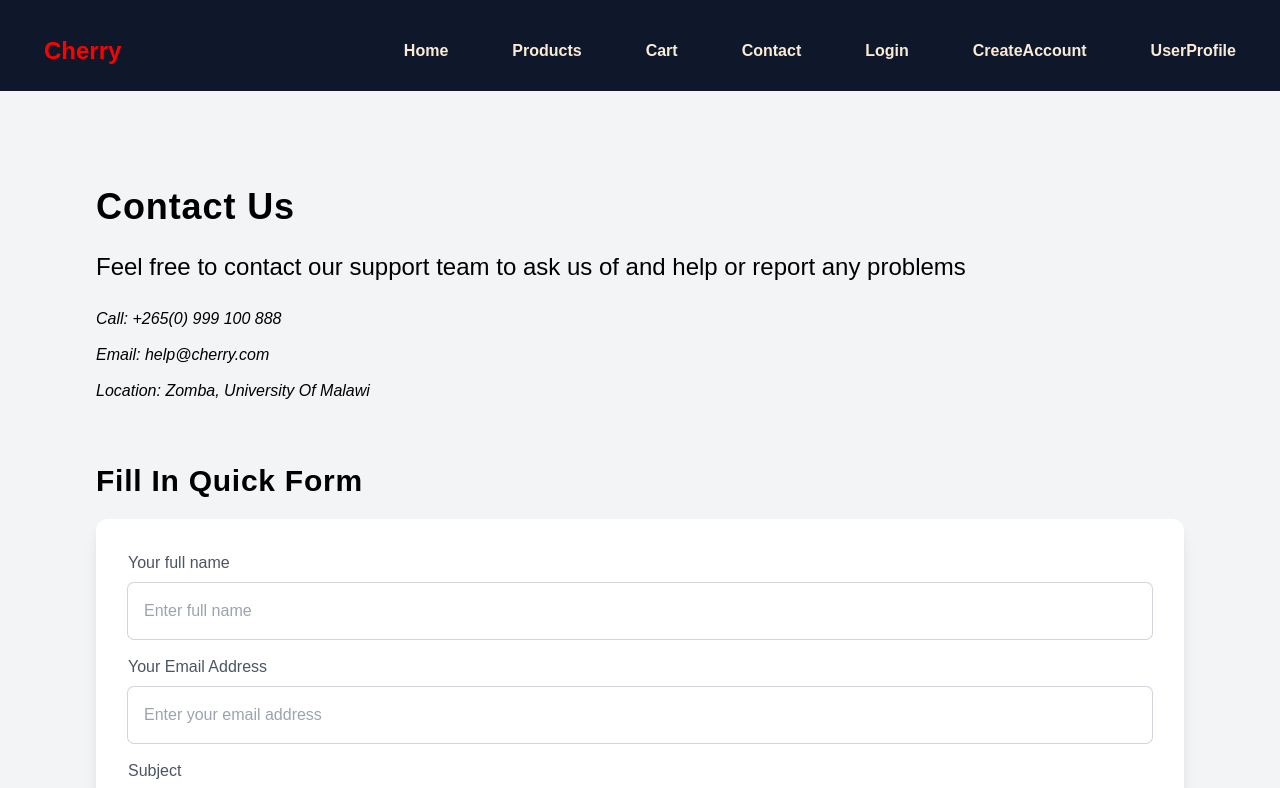
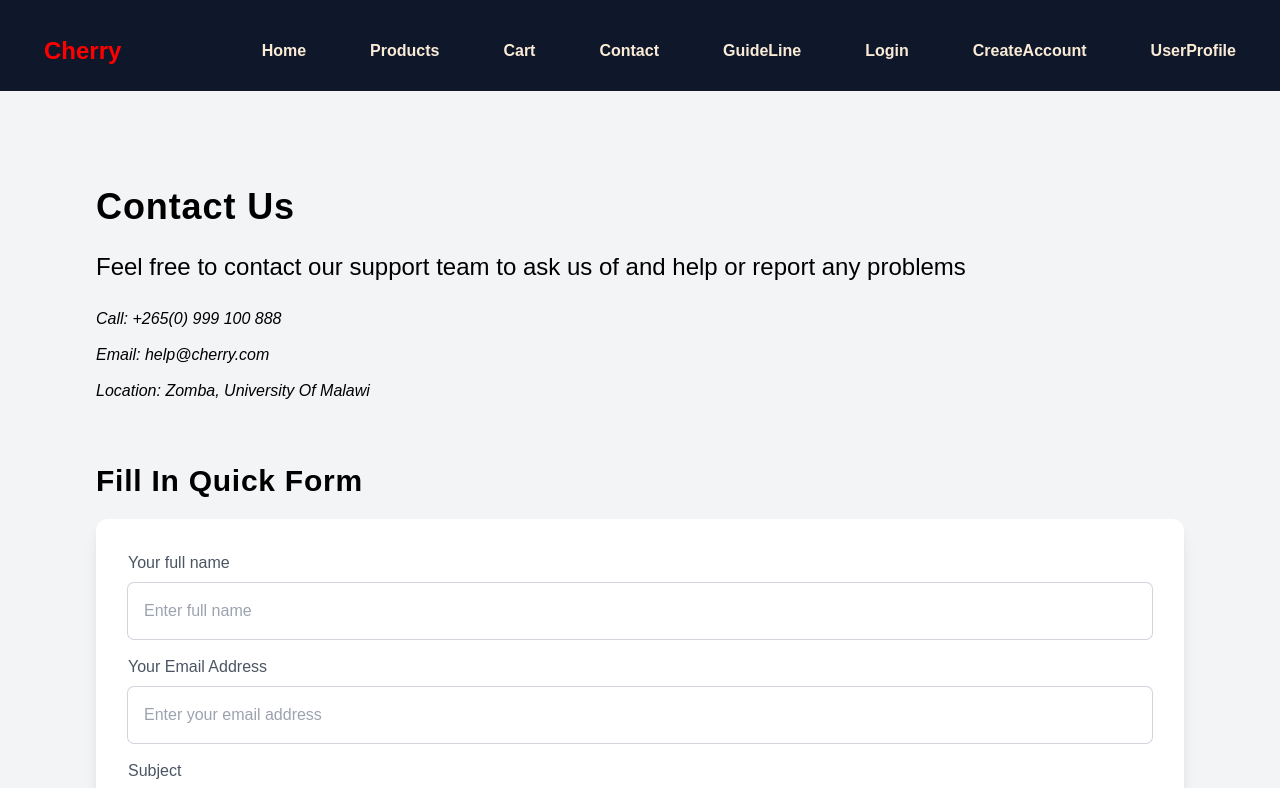
Before and after one commit to mphatsoadamson/Cherry, a React (Create React App) app: page /Contact in a window 1280 px wide. Shown: the top 788 px of the page. Built offline with nearby package versions, Linux system fonts and the light colour scheme.

Commit message:
added guideline to header

```diff
--- a/src/App.js
+++ b/src/App.js
@@ -11,6 +11,7 @@ import Cart from './pages/Cart/Cart';
 import Contact from './pages/Contact/Contact';
 import CreateAccount from './pages/CreateAccount/CreateAccount';
 import UserProfile from './pages/UserProfile/UserProfile';
+import Guidelines from './pages/Guidelines/Guidelines';
 
 
 function App() {
@@ -27,6 +28,8 @@ function App() {
           <Route path='Contact' element={<Contact/>}/>
           <Route path='CreateAccount' element={<CreateAccount/>}/>
           <Route path='UserProfile' element={<UserProfile/>}/>
+          <Route path='GuideLine' element={<Guidelines/>}/>
+
         </Routes>
 
     </div>
--- a/src/components/Header/Header.jsx
+++ b/src/components/Header/Header.jsx
@@ -11,6 +11,7 @@ export default function Header(){
                 <li><NavLink to="Products" className='links'>Products</NavLink></li>
                 <li><NavLink to="Cart" className='links'>Cart</NavLink></li>
                 <li><NavLink to="Contact" className='links'>Contact</NavLink></li>
+                <li><NavLink to="GuideLine" className='links'>GuideLine</NavLink></li>
                 <li><NavLink to="Login" className='links'>Login</NavLink></li>
                 <li><NavLink to="CreateAccount" className='links'>CreateAccount</NavLink></li>
                 <li><NavLink to="UserProfile" className='links'>UserProfile</NavLink></li>
```
